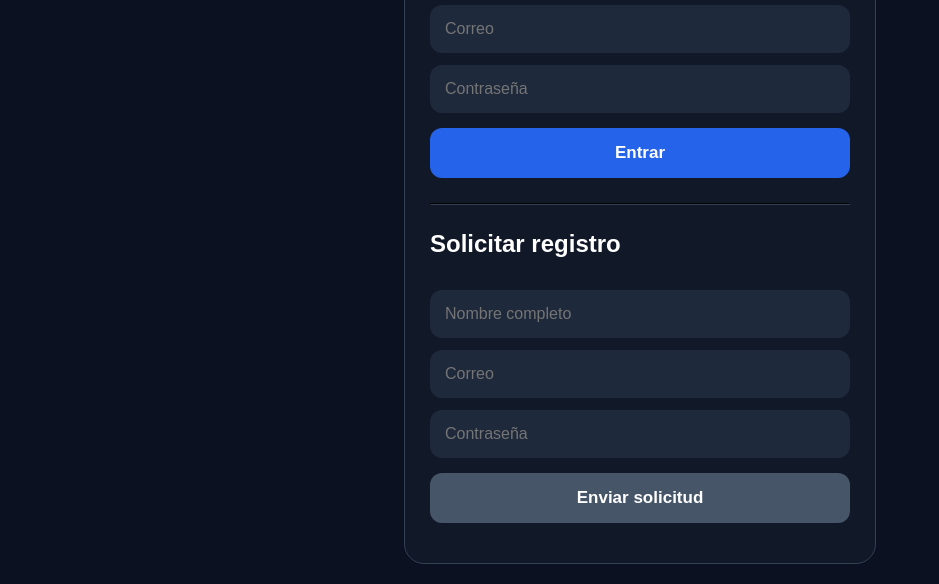
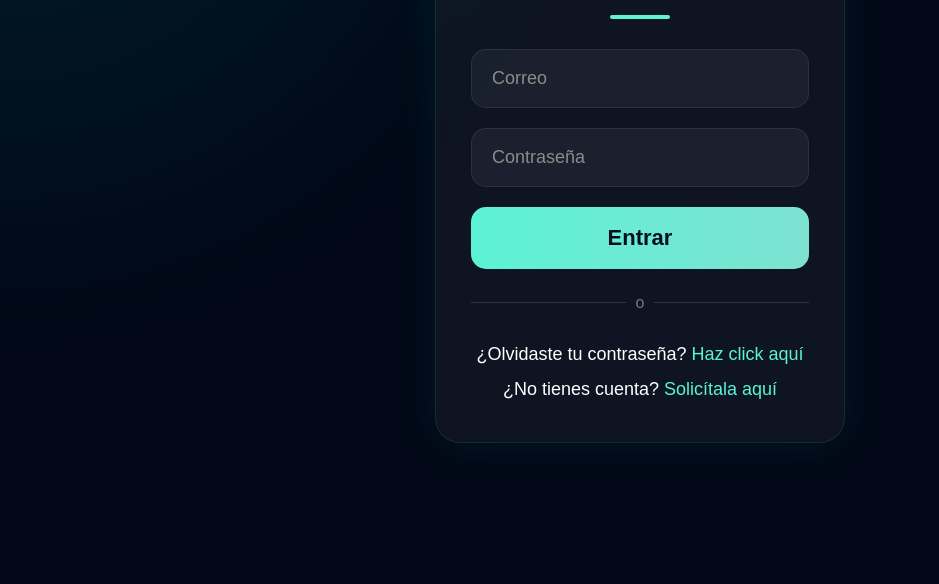
Before and after one commit to alexmtzvmex/radiapp-backend, a website: page login.html in a window 1280 px wide. Shown: the part 251-835 px from the top of the page, without its empty margins (0-939 px from the left). After the commit the page ends 800 px from the top, so only its background shows below. Drawn offline with Linux system fonts and the light colour scheme.

Commit message:
Update login.html

```diff
--- a/login.html
+++ b/login.html
@@ -2,161 +2,231 @@
 <html lang="es">
 <head>
 <meta charset="UTF-8">
+<meta name="viewport" content="width=device-width, initial-scale=1.0">
+
 <title>RadiApp Login</title>
-<meta name="viewport" content="width=device-width, initial-scale=1.0">
+
 <link rel="manifest" href="manifest.json">
-<link rel="icon" type="image/png" href="icon.png">
-<meta name="theme-color" content="#0f172a">
 
 <style>
-body{
+
+*{
     margin:0;
-    background:#0b1120;
-    color:white;
+    padding:0;
+    box-sizing:border-box;
     font-family:Arial, Helvetica, sans-serif;
 }
-.header{
+
+body{
+    background:#020817;
+    min-height:100vh;
+    display:flex;
+    justify-content:center;
+    align-items:center;
+    overflow:hidden;
+    position:relative;
+    color:white;
+}
+
+/* Fondo animado */
+
+body::before{
+    content:"";
+    position:absolute;
+    width:200%;
+    height:200%;
+    background:
+    radial-gradient(circle at center,
+    rgba(0,255,200,0.10) 0%,
+    transparent 40%);
+    animation:moveBg 10s linear infinite;
+}
+
+@keyframes moveBg{
+    0%{
+        transform:translate(-25%,-25%) rotate(0deg);
+    }
+    100%{
+        transform:translate(-25%,-25%) rotate(360deg);
+    }
+}
+
+.container{
+    width:100%;
+    max-width:450px;
+    padding:20px;
+    position:relative;
+    z-index:2;
+}
+
+.logo{
     text-align:center;
-    padding:30px 15px;
-    font-size:36px;
+    margin-bottom:25px;
+}
+
+.logo img{
+    width:280px;
+    max-width:90%;
+}
+
+.card{
+    background:rgba(255,255,255,0.05);
+    border:1px solid rgba(255,255,255,0.08);
+    border-radius:25px;
+    padding:35px;
+    backdrop-filter:blur(15px);
+    box-shadow:0 0 40px rgba(0,255,200,0.08);
+}
+
+.card h1{
+    text-align:center;
+    margin-bottom:30px;
+    font-size:42px;
     font-weight:bold;
 }
-.card{
-    max-width:420px;
-    margin:20px auto;
-    background:#111827;
-    border:1px solid #334155;
-    border-radius:20px;
-    padding:25px;
+
+.line{
+    width:60px;
+    height:4px;
+    background:#5CF2D6;
+    margin:12px auto 30px;
+    border-radius:10px;
 }
-input{
+
+.input-group{
+    margin-bottom:20px;
+    position:relative;
+}
+
+.input-group input{
     width:100%;
-    padding:15px;
-    margin-top:12px;
+    padding:18px 20px;
     border:none;
-    border-radius:12px;
-    background:#1e293b;
+    border-radius:15px;
+    background:rgba(255,255,255,0.05);
     color:white;
-    font-size:16px;
-    box-sizing:border-box;
+    font-size:18px;
+    outline:none;
+    border:1px solid rgba(255,255,255,0.08);
 }
-button{
+
+.input-group input::placeholder{
+    color:#8c8c8c;
+}
+
+.btn{
     width:100%;
-    padding:15px;
-    margin-top:15px;
+    padding:18px;
     border:none;
-    border-radius:12px;
-    background:#2563eb;
-    color:white;
-    font-size:17px;
+    border-radius:15px;
+    background:linear-gradient(90deg,#5CF2D6,#7DE2D1);
+    color:#03111f;
+    font-size:22px;
     font-weight:bold;
+    cursor:pointer;
+    transition:0.3s;
 }
-button.secondary{
-    background:#475569;
+
+.btn:hover{
+    transform:scale(1.02);
 }
-.msg{
-    margin-top:15px;
-    color:#93c5fd;
-    white-space:pre-wrap;
+
+.separator{
+    display:flex;
+    align-items:center;
+    margin:25px 0;
+    color:#777;
 }
-.logo{
-    width:70px;
-    vertical-align:middle;
-    margin-right:10px;
+
+.separator::before,
+.separator::after{
+    content:"";
+    flex:1;
+    height:1px;
+    background:#333;
 }
+
+.separator span{
+    margin:0 10px;
+}
+
+.links{
+    text-align:center;
+    line-height:35px;
+    font-size:18px;
+}
+
+.links a{
+    color:#5CF2D6;
+    text-decoration:none;
+}
+
+.links a:hover{
+    text-decoration:underline;
+}
+
+@media(max-width:500px){
+
+    .card{
+        padding:25px;
+    }
+
+    .card h1{
+        font-size:34px;
+    }
+
+}
+
 </style>
 </head>
 
 <body>
 
-<div class="header">
-    <img src="icon.png" class="logo">
-    RadiApp
-</div>
+<div class="container">
 
-<div class="card">
+    <div class="logo">
+        <img src="logo_radiapp.png">
+    </div>
 
-    <h2>Iniciar sesión</h2>
+    <div class="card">
 
-    <input id="login_correo" type="email" placeholder="Correo">
-    <input id="login_password" type="password" placeholder="Contraseña">
+        <h1>Iniciar sesión</h1>
 
-    <button onclick="login()">Entrar</button>
+        <div class="line"></div>
 
-    <hr style="border-color:#334155;margin:25px 0;">
+        <div class="input-group">
+            <input type="email" placeholder="Correo">
+        </div>
 
-    <h2>Solicitar registro</h2>
+        <div class="input-group">
+            <input type="password" placeholder="Contraseña">
+        </div>
 
-    <input id="reg_nombre" placeholder="Nombre completo">
-    <input id="reg_correo" type="email" placeholder="Correo">
-    <input id="reg_password" type="password" placeholder="Contraseña">
+        <button class="btn">
+            Entrar
+        </button>
 
-    <button class="secondary" onclick="registrar()">Enviar solicitud</button>
+        <div class="separator">
+            <span>o</span>
+        </div>
 
-    <div id="mensaje" class="msg"></div>
+        <div class="links">
+            ¿Olvidaste tu contraseña?
+            <a href="#">
+                Haz click aquí
+            </a>
+
+            <br>
+
+            ¿No tienes cuenta?
+            <a href="#">
+                Solicítala aquí
+            </a>
+        </div>
+
+    </div>
 
 </div>
 
-<script>
-const API = "https://radiapp-backend.onrender.com";
-
-async function login() {
-    const datos = {
-        correo: document.getElementById("login_correo").value,
-        password: document.getElementById("login_password").value
-    };
-
-    const res = await fetch(API + "/api/auth/login", {
-        method: "POST",
-        headers: {
-            "Content-Type": "application/json"
-        },
-        body: JSON.stringify(datos)
-    });
-
-    const json = await res.json();
-
-    if (json.success) {
-        localStorage.setItem("radiapp_token", json.token);
-        localStorage.setItem("radiapp_user", JSON.stringify(json.usuario));
-
-        document.getElementById("mensaje").innerText =
-            "Login correcto. Entrando al dashboard...";
-
-        setTimeout(() => {
-            window.location.href = "dashboard.html";
-        }, 800);
-    } else {
-        document.getElementById("mensaje").innerText =
-            json.error || "No se pudo iniciar sesión";
-    }
-}
-
-async function registrar() {
-    const datos = {
-        nombre_completo: document.getElementById("reg_nombre").value,
-        correo: document.getElementById("reg_correo").value,
-        password: document.getElementById("reg_password").value
-    };
-
-    const res = await fetch(API + "/api/auth/register", {
-        method: "POST",
-        headers: {
-            "Content-Type": "application/json"
-        },
-        body: JSON.stringify(datos)
-    });
-
-    const json = await res.json();
-
-    document.getElementById("mensaje").innerText =
-        json.message || json.error || "Solicitud enviada";
-}
-
-if ("serviceWorker" in navigator) {
-    navigator.serviceWorker.register("sw.js");
-}
-</script>
-
 </body>
 </html>
```
